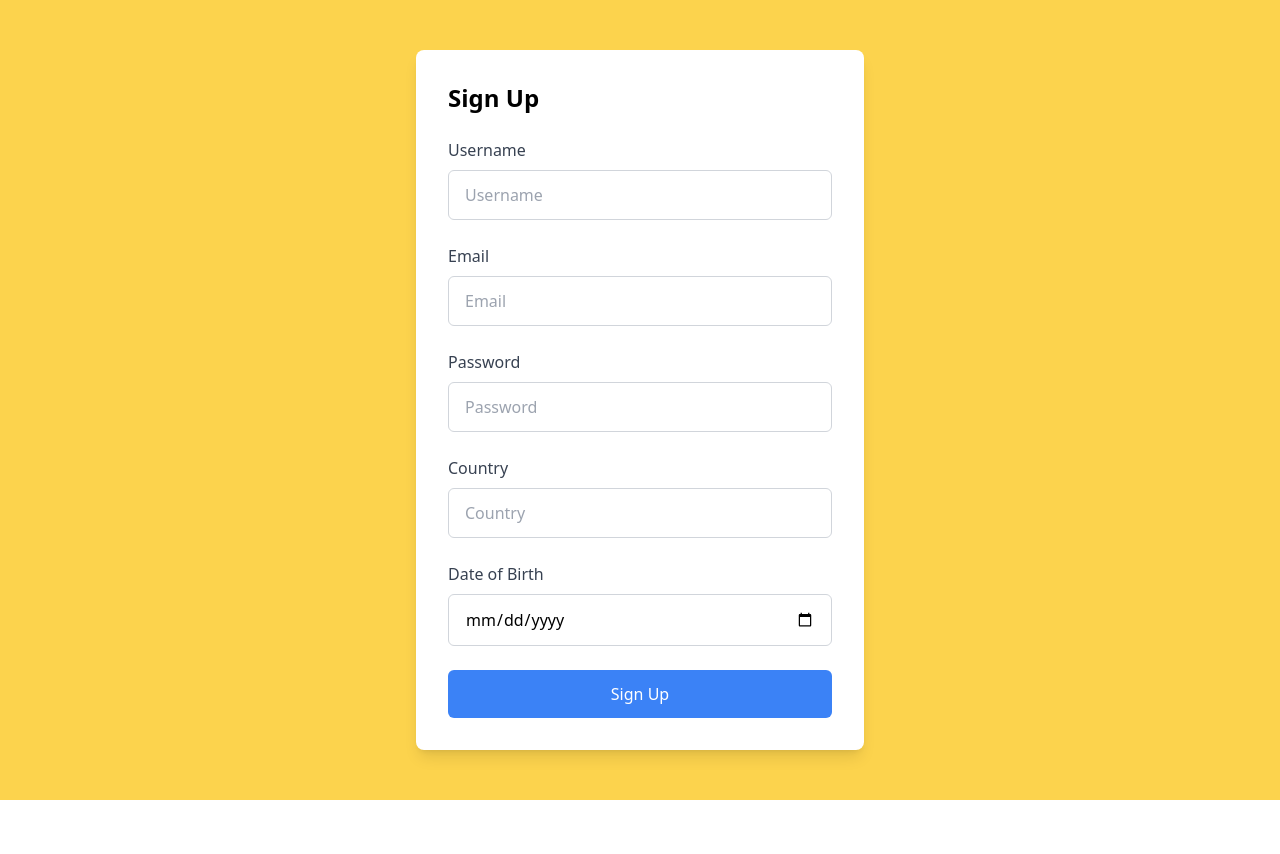
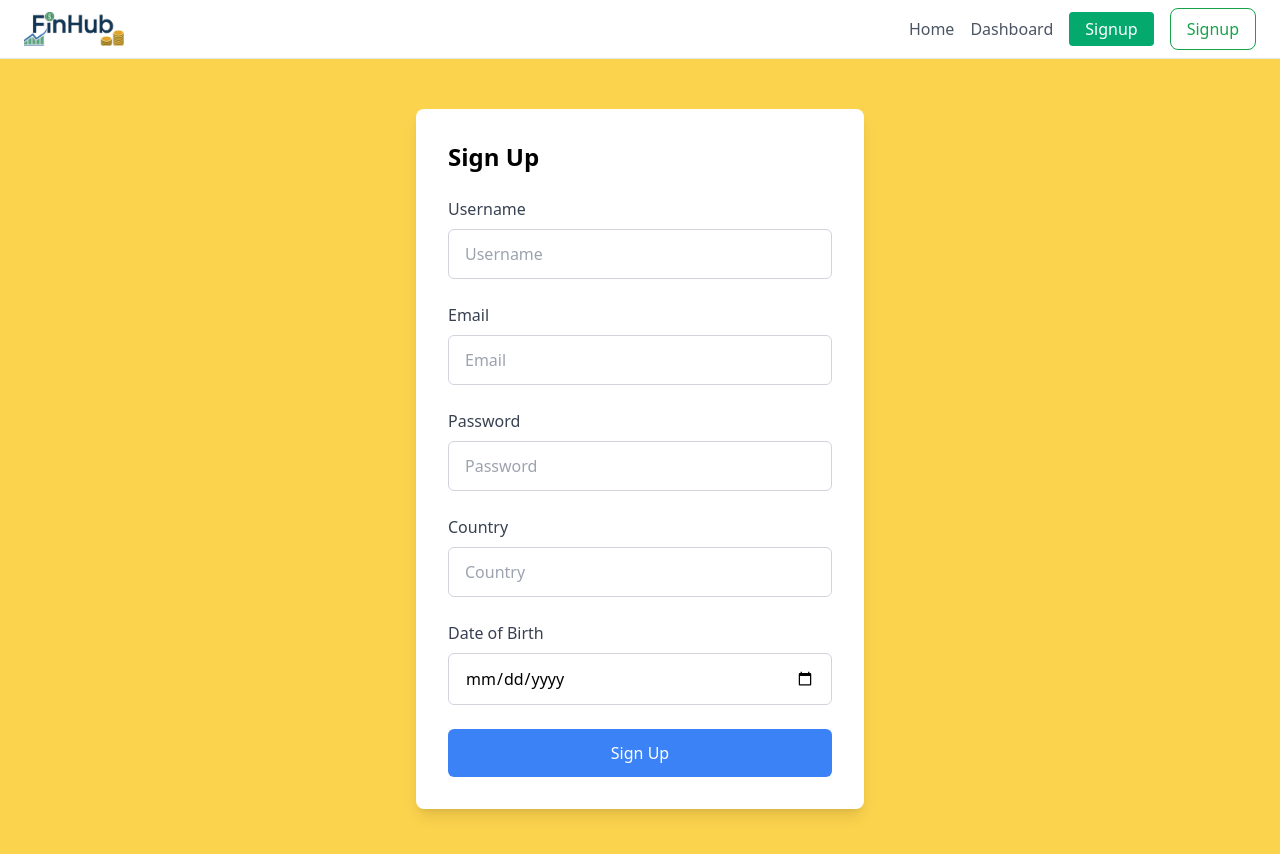
Before and after one commit to Yasya12/fin-hub-Angular, an Angular app: page /signup in a window 1280 px wide. Shown: the top 854 px of the page. Before the commit the page ends 800 px from the top, so only its background shows below. Built offline with nearby package versions, Linux system fonts and the light colour scheme.

Commit message:
feat: update app and core components

```diff
--- a/src/app/app.component.html
+++ b/src/app/app.component.html
@@ -1 +1,2 @@
+<app-header></app-header>
 <router-outlet></router-outlet>
--- a/src/app/app.component.ts
+++ b/src/app/app.component.ts
@@ -1,9 +1,11 @@
+import { CommonModule } from '@angular/common';
 import { Component } from '@angular/core';
 import { RouterOutlet } from '@angular/router';
+import { CoreModule } from './core/core.module';
 @Component({
   selector: 'app-root',
   standalone: true,
-  imports: [RouterOutlet],
+  imports: [RouterOutlet, CoreModule],
   templateUrl: './app.component.html',
   styleUrl: './app.component.css'
 })
--- a/src/app/app.routes.ts
+++ b/src/app/app.routes.ts
@@ -1,5 +1,5 @@
 import { Routes } from '@angular/router';
-import {TryComponent} from "./features/try/try.component";
+import {HomeModule} from "./features/home/home.module";
 
 export const routes: Routes = [
   {
@@ -11,10 +11,14 @@ export const routes: Routes = [
     loadChildren: () => import('./features/try/try.module').then(m => m.TryModule)
   },
   {
+    path: 'home',
+    loadChildren: () => import('./features/home/home.module').then(m => m.HomeModule)
+  },
+  {
     path: 'dashboard',
     loadChildren: () => import('./features/dashboard/dashboard.module').then(m => m.DashboardModule)
   },
   {
-    path: '', redirectTo: 'try', pathMatch: 'full'
+    path: '', redirectTo: 'home', pathMatch: 'full'
   }
 ];
--- a/src/styles.css
+++ b/src/styles.css
@@ -2,10 +2,6 @@
 @tailwind components;
 @tailwind utilities;
 /* You can add global styles to this file, and also import other style files */
-.form-input {
-  @apply focus:outline-none focus:ring-2 focus:ring-blue-500 focus:border-transparent;
+html, body {
+  overflow-x: hidden;
 }
-
-.alert {
-  @apply p-4 rounded-md text-red-700 bg-red-100 border border-red-400 mb-4;
-}
```
Also changed, not shown: src/app/core/core.module.ts (+10 -2 lines).
